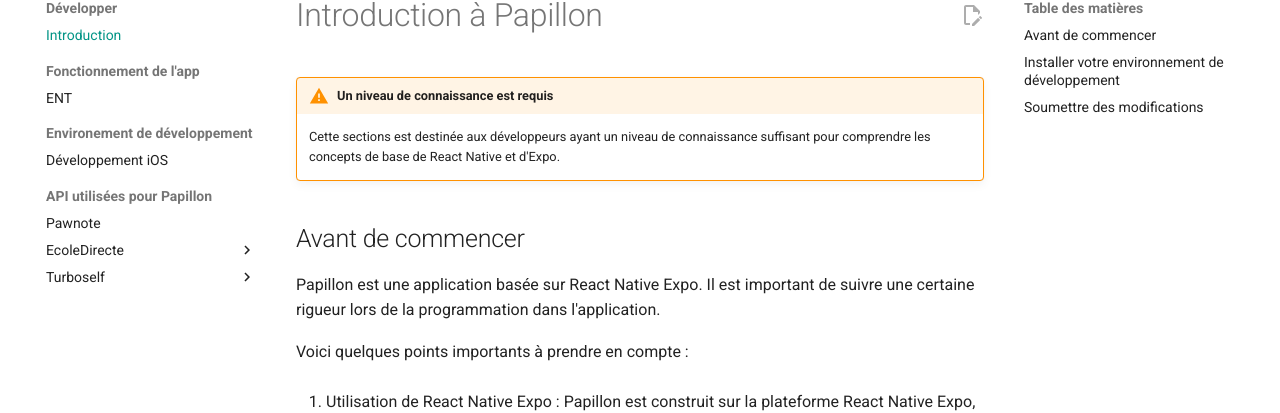
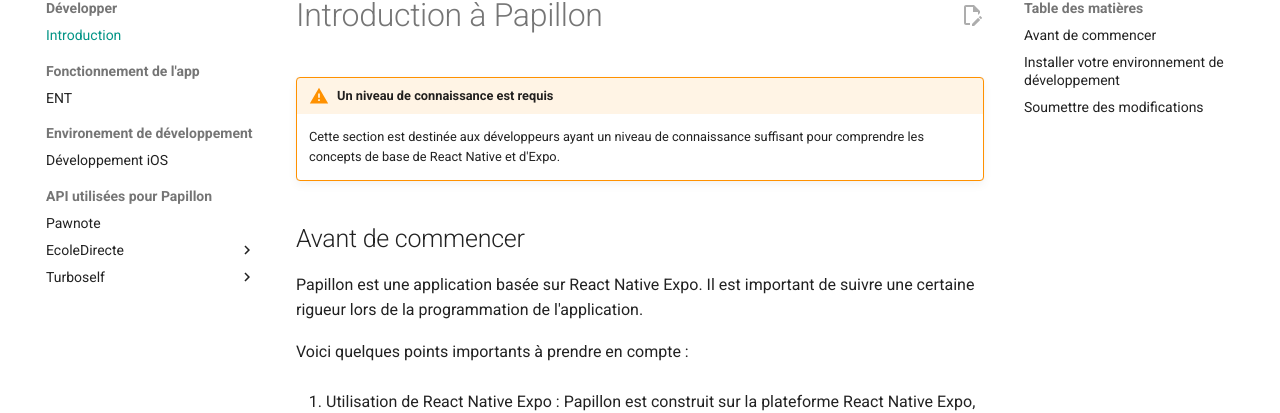
Before and after one commit to PapillonApp/docs, an MkDocs documentation site: the page built from docs/development/intro.md, in a window 1280 px wide and 900 px high. Shown: the part 151-564 px from the top of the window. Built offline with MkDocs 1.6.1 and Material for MkDocs 9.7.7, drawn with Linux system fonts in a browser that asks for light colours; comment, search, counter and statistics services are not loaded.

Commit message:
Update intro.md

```diff
--- a/docs/development/intro.md
+++ b/docs/development/intro.md
@@ -1,12 +1,12 @@
 # Introduction à Papillon
 
 !!! note warning "Un niveau de connaissance est requis"
-    Cette sections est destinée aux développeurs ayant un niveau de connaissance suffisant pour comprendre les concepts de base de React Native et d'Expo.
+    Cette section est destinée aux développeurs ayant un niveau de connaissance suffisant pour comprendre les concepts de base de React Native et d'Expo.
 
 
 ## Avant de commencer
 
-Papillon est une application basée sur React Native Expo. Il est important de suivre une certaine rigueur lors de la programmation dans l'application.
+Papillon est une application basée sur React Native Expo. Il est important de suivre une certaine rigueur lors de la programmation de l'application.
 
 Voici quelques points importants à prendre en compte :
 
```
